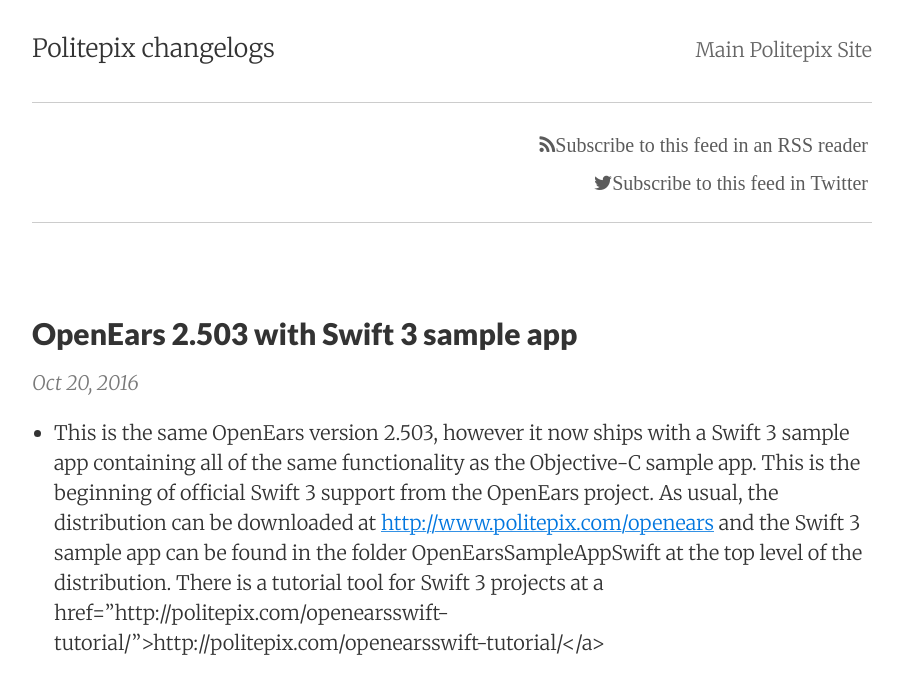
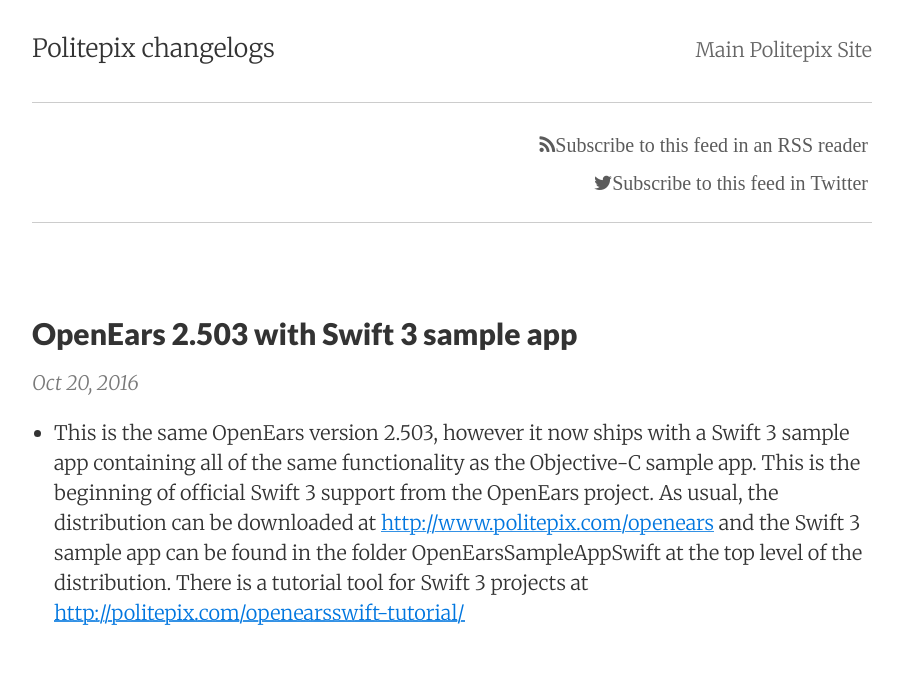
Before and after one commit to Halle/Changelogs, a Jekyll site: the page built from _posts/2016-10-20-OpenEars-2.503-With-Swift-3-Sample-App.md, in a window 1280 px wide. Shown: the top 694 px of the page, without its empty margins (188-1091 px from the left). Built offline with Jekyll 4.4.1, drawn with Linux system fonts in a browser that asks for light colours; nearby versions of some CDN libraries.

Commit message:
Update 2016-10-20-OpenEars-2.503-With-Swift-3-Sample-App.md

```diff
--- a/_posts/2016-10-20-OpenEars-2.503-With-Swift-3-Sample-App.md
+++ b/_posts/2016-10-20-OpenEars-2.503-With-Swift-3-Sample-App.md
@@ -5,4 +5,4 @@ date:       2016-10-20
 summary:    OpenEars 2.503 with Swift 3 sample app
 categories: openears
 ---
-* This is the same OpenEars version 2.503, however it now ships with a Swift 3 sample app containing all of the same functionality as the Objective-C sample app. This is the beginning of official Swift 3 support from the OpenEars project. As usual, the distribution can be downloaded at <a href="http://www.politepix.com/openears">http://www.politepix.com/openears</a> and the Swift 3 sample app can be found in the folder OpenEarsSampleAppSwift at the top level of the distribution. There is a tutorial tool for Swift 3 projects at a href="http://politepix.com/openearsswift-tutorial/">http://politepix.com/openearsswift-tutorial/</a>
+* This is the same OpenEars version 2.503, however it now ships with a Swift 3 sample app containing all of the same functionality as the Objective-C sample app. This is the beginning of official Swift 3 support from the OpenEars project. As usual, the distribution can be downloaded at <a href="http://www.politepix.com/openears">http://www.politepix.com/openears</a> and the Swift 3 sample app can be found in the folder OpenEarsSampleAppSwift at the top level of the distribution. There is a tutorial tool for Swift 3 projects at <a href="http://politepix.com/openearsswift-tutorial/">http://politepix.com/openearsswift-tutorial/</a>
```
